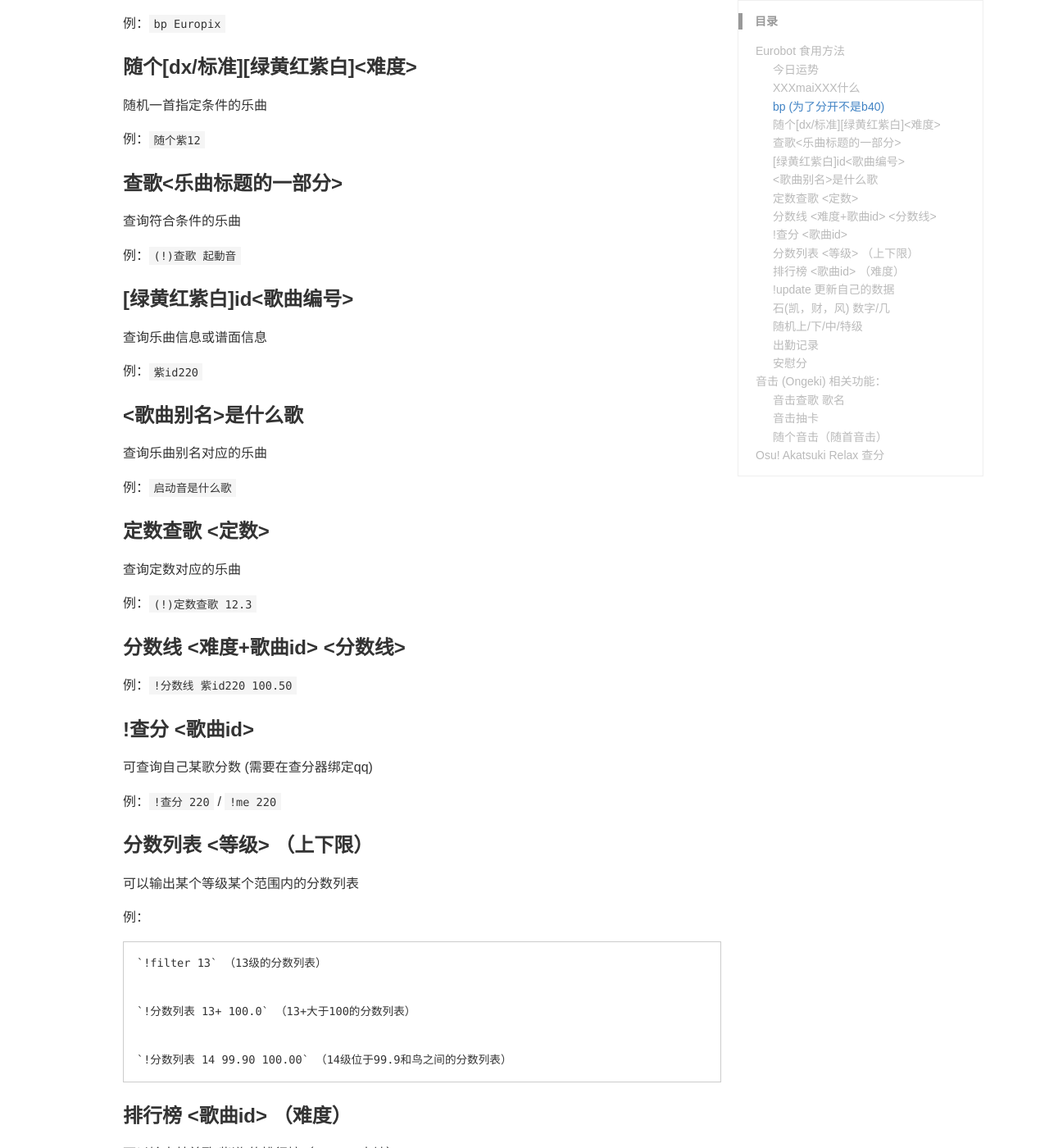
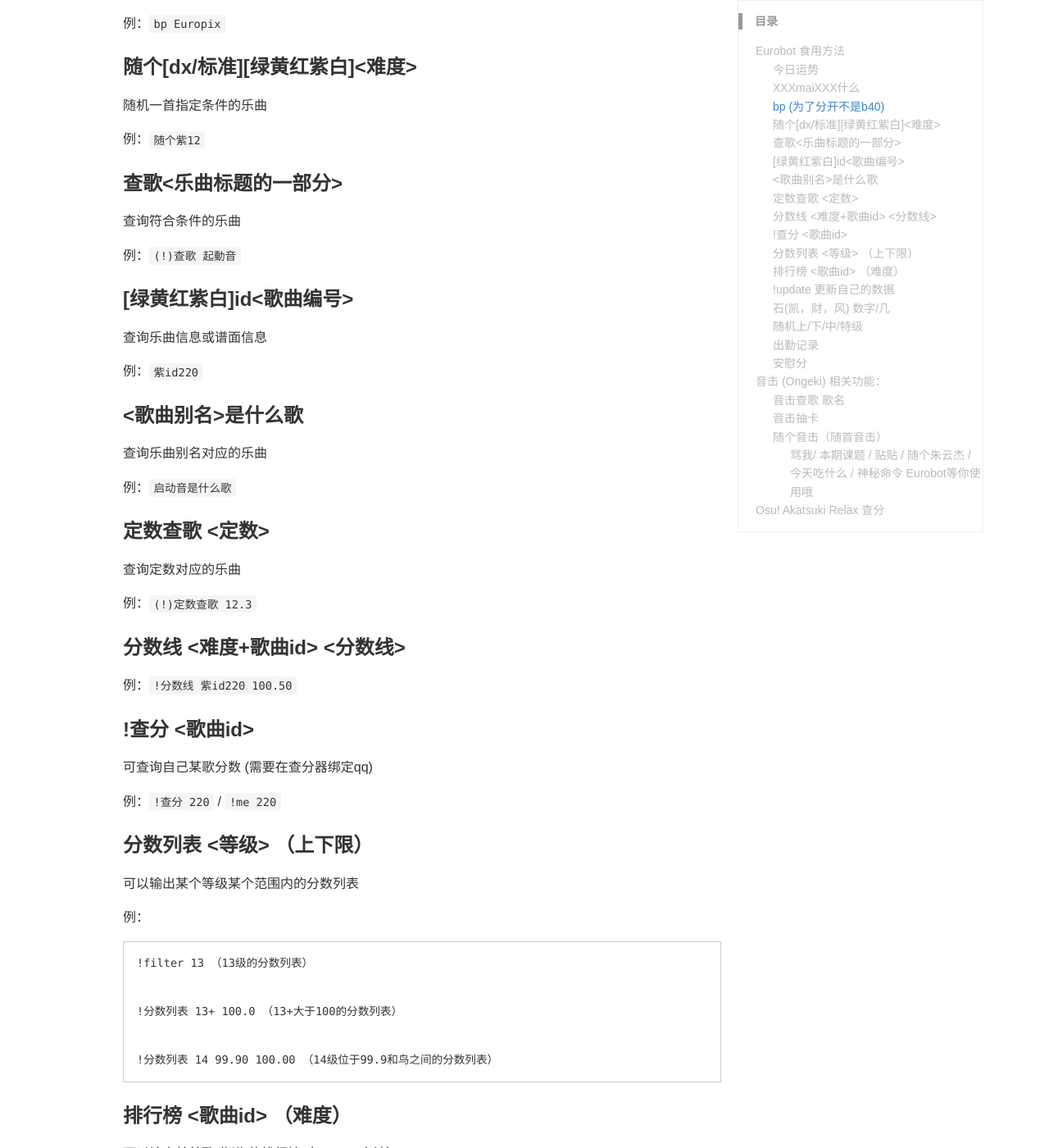
Before and after one commit to Europix/Europix.github.io, a Jekyll site: the page built from _posts/2022-8-25-eurobot.md, in a window 1280 px wide and 1400 px high, scrolled down 647 px. Shown: the whole window at 82% size. Built offline with Jekyll 4.4.1, drawn with Linux system fonts in a browser that asks for light colours; comment, search, counter and statistics services are not loaded; a style sheet for code colours, icons or effects is not loaded; some of the changed text lies outside the part shown.

Commit message:
Aug25.finall

```diff
--- a/_posts/2022-8-25-eurobot.md
+++ b/_posts/2022-8-25-eurobot.md
@@ -70,13 +70,13 @@ Eurobot 的功能可以通过 !help 来调出帮助文档
 例：
 
 
-	`!filter 13` （13级的分数列表）
+	!filter 13 （13级的分数列表）
 
 
-    `!分数列表 13+ 100.0` （13+大于100的分数列表）
+    !分数列表 13+ 100.0 （13+大于100的分数列表）
 
 
-    `!分数列表 14 99.90 100.00` （14级位于99.9和鸟之间的分数列表）
+    !分数列表 14 99.90 100.00 （14级位于99.9和鸟之间的分数列表）
 
 
 ### 排行榜 <歌曲id> （难度）
@@ -163,7 +163,7 @@ Eurobot 的功能可以通过 !help 来调出帮助文档
 
 
 
-** 骂我/ 本期课题 / 贴贴 / 随个朱云杰 / 今天吃什么 / 神秘命令 Eurobot等你使用哦 **
+#### 骂我/ 本期课题 / 贴贴 / 随个朱云杰 / 今天吃什么 / 神秘命令 Eurobot等你使用哦
  ------------------------------------------
 ## Osu! Akatsuki Relax 查分
 食用指南：
```
